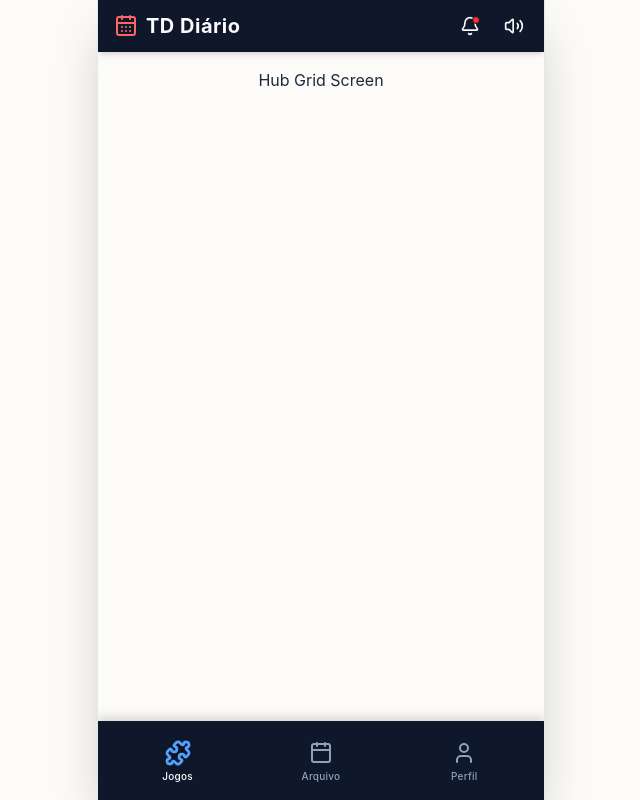
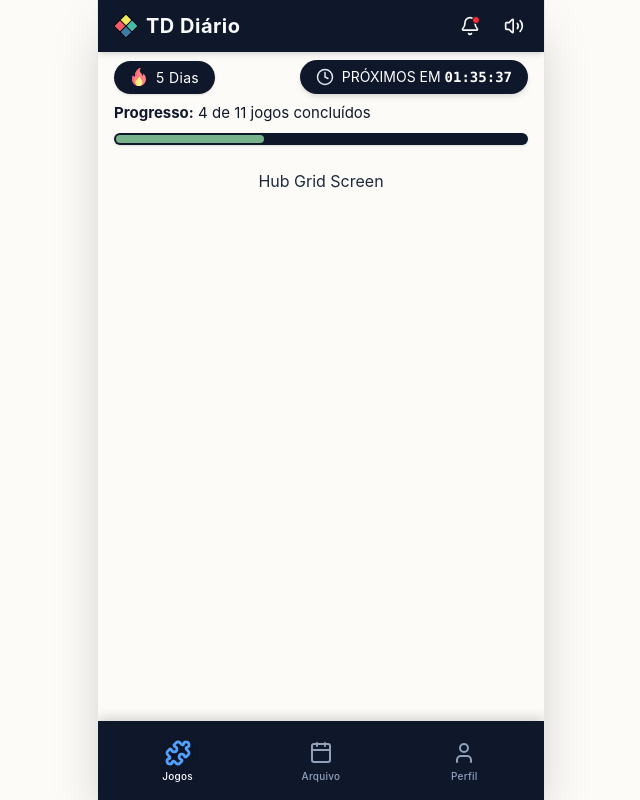
Before and after one commit to kavispires/td-diario, a React (Vite) app: page / in a window 1280 px wide. Shown: the whole page, without its empty margins (319-959 px from the left). Built offline with nearby package versions, Linux system fonts and the light colour scheme.

Commit message:
feat: added DailyStatusBoard

```diff
--- /dev/null
+++ b/src/components/DailyStatusBoard.tsx
@@ -0,0 +1,62 @@
+import { Clock } from 'lucide-react';
+import { useDayCountdown } from '../hooks/useDayCountdown';
+import { useDailyStore } from '../store/useDailyStore';
+import flameIcon from '../assets/svg/flame.svg';
+
+export function DailyStatusBoard() {
+  const timeLeft = useDayCountdown();
+  const { streak, completedCount, totalGames } = useDailyStore();
+
+  const progressPercent = Math.round((completedCount / totalGames) * 100);
+
+  return (
+    <div className="px-4 pt-2 pb-2 flex flex-col gap-2">
+      {/* Top Row: Navy Pills */}
+      <div className="flex justify-between items-center">
+        {/* Streak Pill */}
+        <div className="bg-slate-900 text-white px-4 py-1.5 rounded-full flex items-center gap-2 shadow-sm">
+          <img
+            src={flameIcon}
+            alt=""
+            aria-hidden="true"
+            className="w-4.5 h-4.5 shrink-0"
+          />
+          <span className="text-[14px] font-normal tracking-wide">
+            {streak} {streak === 1 ? 'Dia' : 'Dias'}
+          </span>
+        </div>
+
+        {/* Timer Pill */}
+        <div className="bg-slate-900 text-white px-4 py-1.5 rounded-full flex items-center gap-2 shadow-md">
+          <Clock className="w-4.5 h-4.5 text-slate-200 shrink-0" />
+
+          <span className="text-[14px] font-normal racking-wide uppercase whitespace-nowrap">
+            Próximos em{' '}
+            <span className="inline-block w-[8ch] text-center font-mono font-semibold tabular-nums">
+              {timeLeft || '00:00:00'}
+            </span>
+          </span>
+        </div>
+      </div>
+
+      {/* Bottom Row: Progress */}
+      <div className="flex flex-col gap-2 ">
+        <p className="text-[15px] text-slate-900">
+          <span className="font-bold">Progresso:</span> {completedCount} de {totalGames} jogos concluídos
+        </p>
+
+        {/*
+          Progress Track
+          Using p-0.5 creates that "inner fill" look seen in the screenshot
+        */}
+        <div className="w-full h-3 bg-slate-900 rounded-full p-0.5 shadow-sm">
+          {/* Progress Fill */}
+          <div
+            className="h-full bg-[#77B28C] rounded-full transition-all duration-1000 ease-out"
+            style={{ width: `${progressPercent}%` }}
+          />
+        </div>
+      </div>
+    </div>
+  );
+}
--- a/src/components/TopBar.tsx
+++ b/src/components/TopBar.tsx
@@ -1,12 +1,18 @@
-import { CalendarDays, Bell, Volume2 } from 'lucide-react';
+import { Bell, Volume2 } from 'lucide-react';
 // import { VolumeX } from 'lucide-react'; // Use this when sound is off
+import tdLogo from '../assets/svg/td.svg';
 
 export function TopBar() {
   return (
     <header className="bg-slate-900 text-slate-50 flex items-center justify-between px-4 py-3 sticky top-0 z-50 shadow-md">
       {/* Brand / Logo */}
       <div className="flex items-center gap-2">
-        <CalendarDays className="w-6 h-6 text-red-400" />
+        <img
+            src={tdLogo}
+            alt=""
+            aria-hidden="true"
+            className="w-6 h-6 shrink-0"
+          />
         <h1 className="text-xl font-bold tracking-wide">TD Diário</h1>
       </div>
 
--- /dev/null
+++ b/src/hooks/useDayCountdown.ts
@@ -0,0 +1,33 @@
+import { useState, useEffect } from 'react';
+
+export function useDayCountdown() {
+  const [timeLeft, setTimeLeft] = useState('');
+
+  useEffect(() => {
+    const calculateTimeLeft = () => {
+      const now = new Date();
+      const tomorrow = new Date(now);
+      tomorrow.setHours(24, 0, 0, 0); // Set to next midnight
+
+      const diff = tomorrow.getTime() - now.getTime();
+
+      const hours = Math.floor((diff / (1000 * 60 * 60)) % 24);
+      const minutes = Math.floor((diff / 1000 / 60) % 60);
+      const seconds = Math.floor((diff / 1000) % 60);
+
+      // Pad with zeros (e.g., "09:05:01")
+      const formatted = [hours, minutes, seconds]
+        .map(n => n.toString().padStart(2, '0'))
+        .join(':');
+
+      setTimeLeft(formatted);
+    };
+
+    calculateTimeLeft(); // Run immediately
+    const timer = setInterval(calculateTimeLeft, 1000); // Update every second
+
+    return () => clearInterval(timer);
+  }, []);
+
+  return timeLeft;
+}
--- a/src/screens/HubScreen.tsx
+++ b/src/screens/HubScreen.tsx
@@ -1,5 +1,10 @@
+import { DailyStatusBoard } from "@components/DailyStatusBoard";
+
 export function HubScreen() {
   return (
-    <div className="p-4 text-center">Hub Grid Screen</div>
-  )
+    <>
+    <DailyStatusBoard />
+      <div className="p-4 text-center">Hub Grid Screen</div>
+    </>
+  );
 }
--- /dev/null
+++ b/src/store/useDailyStore.ts
@@ -0,0 +1,14 @@
+import { create } from 'zustand';
+
+interface DailyState {
+  streak: number;
+  completedCount: number;
+  totalGames: number;
+  // We will add actions here later (e.g., completeGame, fetchUserData)
+}
+
+export const useDailyStore = create<DailyState>(() => ({
+  streak: 5, // Mock data
+  completedCount: 4, // Mock data
+  totalGames: 11, // Derived from your GAME_REGISTRY later
+}));
```
Also changed, not shown: src/assets/svg/flame.svg (added), src/assets/svg/td.svg (added).
